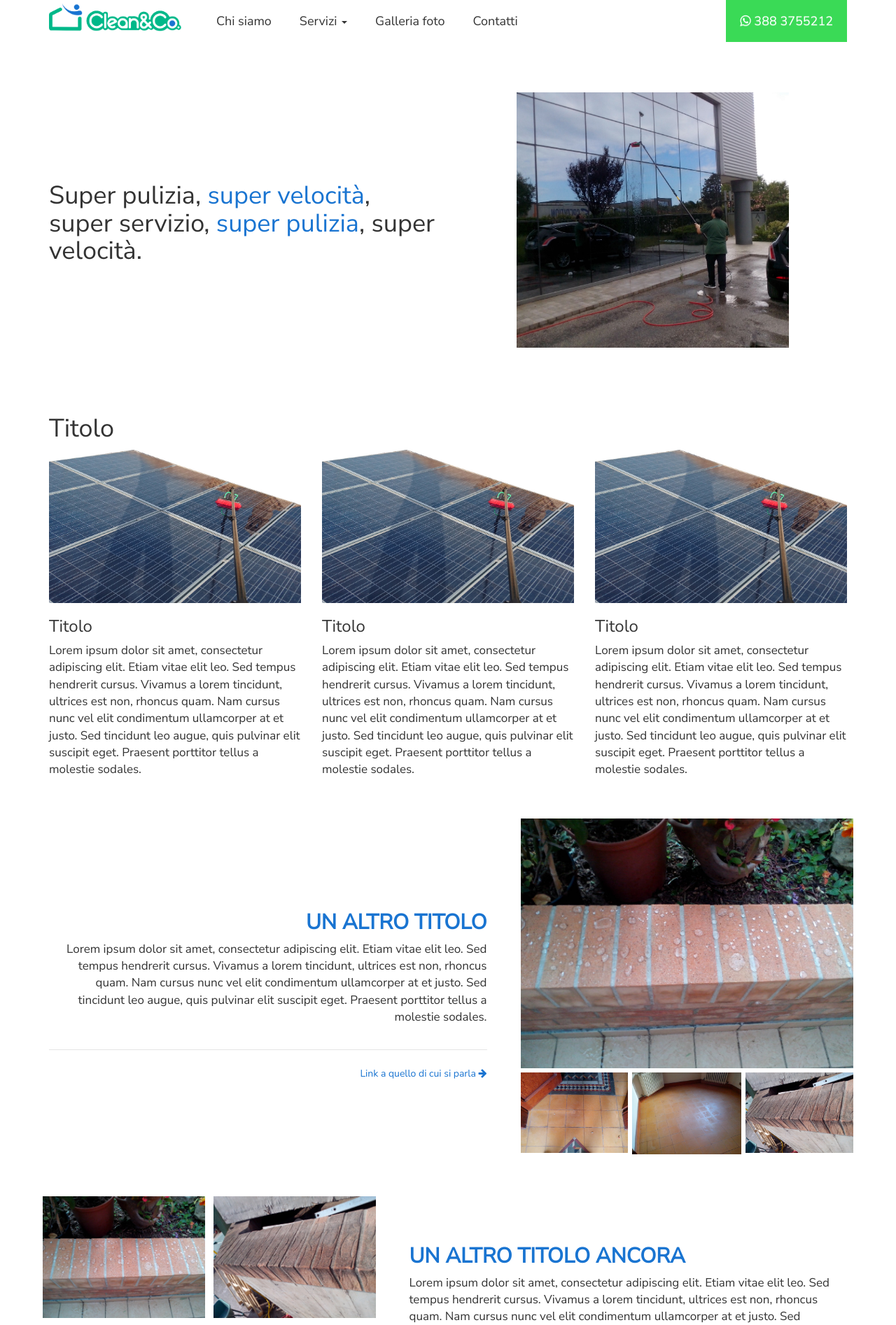
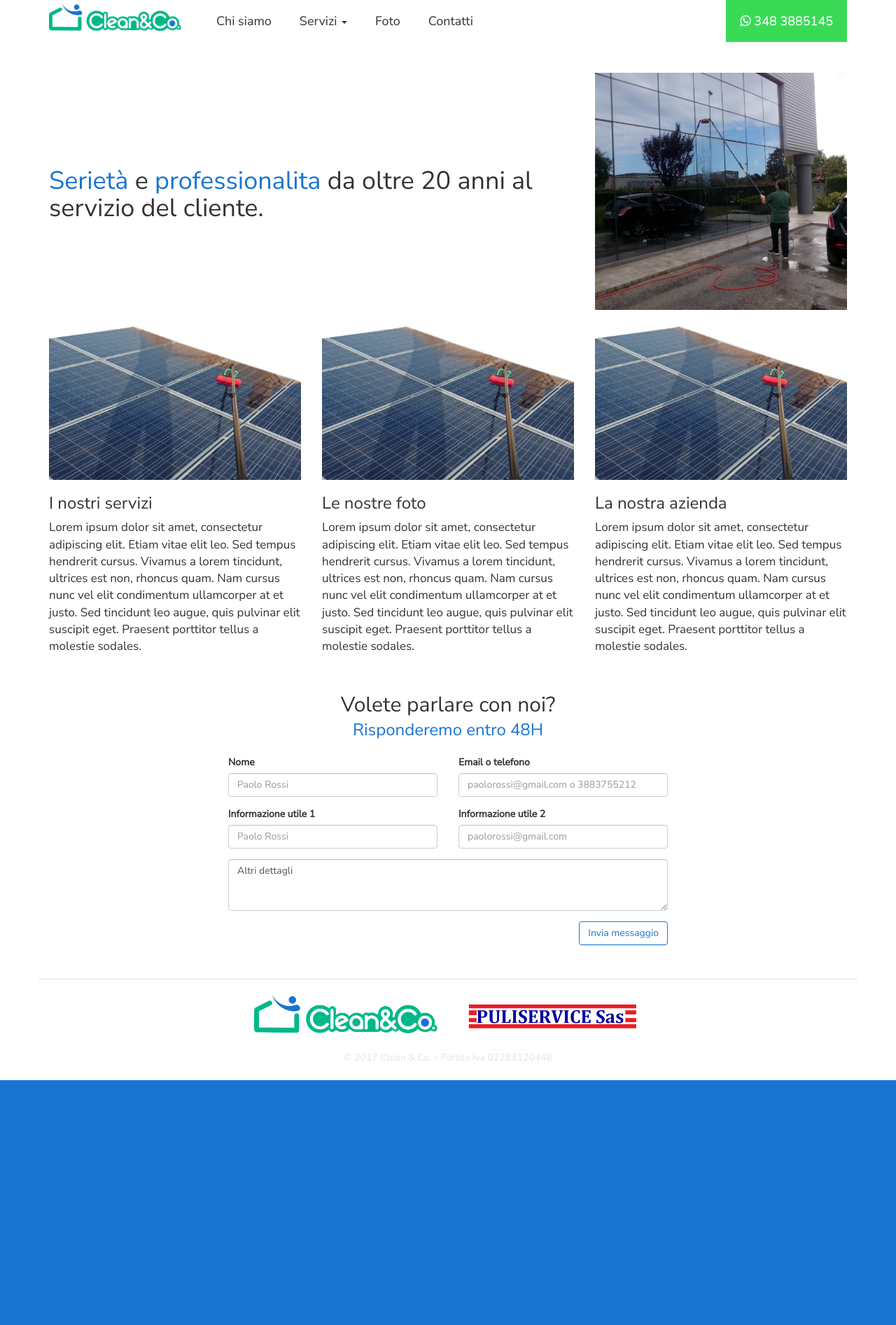
Before and after one commit to indifferentalex/puliandco, a Jekyll site: the page built from index.html, in a window 1280 px wide. Shown: the top 1894 px of the page at 70% size. Built offline with Jekyll 4.4.1, drawn with Linux system fonts in a browser that asks for light colours; nearby versions of some CDN libraries; after the commit the page ends 1544 px from its top, so only the background shows below that; some of the changed text lies outside the part shown.

Commit message:
Updates and changes

```diff
--- a/_includes/footer.html
+++ b/_includes/footer.html
@@ -39,5 +39,5 @@
 </div>
 
 <div class="row legal-info">
-	<p>© 20{{ site.time | date: '%y' }} Clean & Co. - P.Iva 01234567890 - REA: RM - 961136 - Cap. Soc. : 10.320,00</p>
+	<p>© 20{{ site.time | date: '%y' }} Clean & Co. - Partita Iva 02283120448</p>
 </div>
--- a/_includes/header.html
+++ b/_includes/header.html
@@ -14,26 +14,26 @@
     <!-- Collect the nav links, forms, and other content for toggling -->
     <div class="collapse navbar-collapse" id="bs-example-navbar-collapse-1">
       <ul class="nav navbar-nav">
-        <li><a href="#">Chi siamo</a></li>
+        <li><a href="/presentazione">Chi siamo</a></li>
         <li class="dropdown">
           <a href="servizi.html" class="dropdown-toggle" data-toggle="dropdown" role="button" aria-haspopup="true" aria-expanded="false">Servizi <span class="caret"></span></a>
           <ul class="dropdown-menu">
             <li><a class="disabled" href="#">Pulizia ufficio</a></li>
             <li><a class="disabled" href="#">Pulizia condomini</a></li>
-            <li><a href="servizi.html">Lavaggio panelli solari e fotovoltaici</a></li>
-            <li><a href="servizi.html">Lavaggio vetrate</a></li>
-            <li><a href="servizi.html">Pulizie post cantiere</a></li>
-            <li><a href="servizi.html">Lavaggio tappetti e moquettes</a></li>
-            <li><a href="servizi.html#trattamento_superifici">Trattamenti superifici</a></li>
-            <li><a href="servizi.html">Microlevigatura marmo</a></li>
+            <li><a href="/servizi">Lavaggio panelli solari e fotovoltaici</a></li>
+            <li><a href="/servizi">Lavaggio vetrate</a></li>
+            <li><a href="/servizi">Pulizie post cantiere</a></li>
+            <li><a href="/servizi">Lavaggio tappetti e moquettes</a></li>
+            <li><a href="/servizi#trattamento_superifici">Trattamenti superifici</a></li>
+            <li><a href="/servizi">Microlevigatura marmo</a></li>
             <!-- <li role="separator" class="divider"></li> -->
           </ul>
         </li>
-        <li><a href="#">Galleria foto</a></li>
+        <li><a href="/galleria">Foto</a></li>
         <li><a href="/contatti">Contatti</a></li>
       </ul>
       <ul class="nav navbar-nav navbar-right">
-        <li><a class="contact-button" href="/contatti.html"><i class="fa fa-whatsapp" aria-hidden="true"></i> 388 3755212</a></li>
+        <li><a class="contact-button" href="/contatti.html"><i class="fa fa-whatsapp" aria-hidden="true"></i> 348 3885145</a></li>
       </ul>
     </div><!-- /.navbar-collapse -->
   </div><!-- /.container-fluid -->
--- a/assets/main.css
+++ b/assets/main.css
@@ -257,7 +257,7 @@ img.medium-frame {
 
 .contact-form input[type="text"]:focus, input[type="password"]:focus, input[type="email"]:focus, input[type="url"]:focus, textarea.form-control:focus {
   border-color: #1974d1;
-  box-shadow: 0 1px 1px rgba(0, 0, 0, 0.075) inset, 0 0 8px rgba(0, 184, 137, 0.4);
+  box-shadow: 0 1px 1px rgba(0, 0, 0, 0.075) inset, 0 0 8px rgba(25, 116, 209, 0.4);
   outline: 0 none;
 }
 
--- a/index.html
+++ b/index.html
@@ -4,41 +4,41 @@ layout: default
 
 <div class="component">
 <div class="row">
-	<div class="col-md-6 col-md-push-6 vcenter">
-		<img class="small-frame" src="{{ site.baseurl }}/assets/images/foto_1.jpg"/>
+	<div class="col-md-4 col-md-push-8 vcenter">
+		<img src="{{ site.baseurl }}/assets/images/foto_1.jpg"/>
 	</div><!--
-	--><div class="col-md-6 col-md-pull-6 vcenter">
-		<h1>Super pulizia, <span class="clean-green">super velocità</span>, super servizio, <span class="clean-green">super pulizia</span>, super velocità.</h1>
+	--><div class="col-md-8 col-md-pull-4 vcenter">
+		<h1><span class="clean-green">Serietà</span> e <span class="clean-green">professionalita</span> da oltre 20 anni al servizio del cliente.</h1>
 	</div>
 </div>
 </div>
-
+<!--
 <div class="component">
 <div class="row">
 	<div class="col-md-12">
 		<h1>Titolo</h1>
 	</div>
 </div>
-
+ -->
 <div class="row">
 	<div class="col-md-4">
 		<img src="{{ site.baseurl }}/assets/images/foto_2.jpg"/>
-		<h3>Titolo</h3>
+		<h3>I nostri servizi</h3>
 		<p>Lorem ipsum dolor sit amet, consectetur adipiscing elit. Etiam vitae elit leo. Sed tempus hendrerit cursus. Vivamus a lorem tincidunt, ultrices est non, rhoncus quam. Nam cursus nunc vel elit condimentum ullamcorper at et justo. Sed tincidunt leo augue, quis pulvinar elit suscipit eget. Praesent porttitor tellus a molestie sodales.</p>
 	</div>
 	<div class="col-md-4">
 		<img src="{{ site.baseurl }}/assets/images/foto_2.jpg"/>
-		<h3>Titolo</h3>
+		<h3>Le nostre foto</h3>
 		<p>Lorem ipsum dolor sit amet, consectetur adipiscing elit. Etiam vitae elit leo. Sed tempus hendrerit cursus. Vivamus a lorem tincidunt, ultrices est non, rhoncus quam. Nam cursus nunc vel elit condimentum ullamcorper at et justo. Sed tincidunt leo augue, quis pulvinar elit suscipit eget. Praesent porttitor tellus a molestie sodales.</p>
 	</div>
 	<div class="col-md-4">
 		<img src="{{ site.baseurl }}/assets/images/foto_2.jpg"/>
-		<h3>Titolo</h3>
+		<h3>La nostra azienda</h3>
 		<p>Lorem ipsum dolor sit amet, consectetur adipiscing elit. Etiam vitae elit leo. Sed tempus hendrerit cursus. Vivamus a lorem tincidunt, ultrices est non, rhoncus quam. Nam cursus nunc vel elit condimentum ullamcorper at et justo. Sed tincidunt leo augue, quis pulvinar elit suscipit eget. Praesent porttitor tellus a molestie sodales.</p>
 	</div>
 </div>
-</div>
-
+<!-- </div> -->
+<!--
 <div class="component">
 <div class="row feature-highlight right-aligned">
 	<div class="col-md-5 col-md-push-7 vcenter">
@@ -58,15 +58,15 @@ layout: default
 				<img src="{{ site.baseurl }}/assets/images/foto_4.jpg"/>
 			</div>
 		</div>
-	</div><!--
-	--><div class="col-md-7 col-md-pull-5 vcenter">
+	</div><!~~
+	~~><div class="col-md-7 col-md-pull-5 vcenter">
 		<h2><span class="clean-green">UN ALTRO TITOLO</span></h2>
 		<p>Lorem ipsum dolor sit amet, consectetur adipiscing elit. Etiam vitae elit leo. Sed tempus hendrerit cursus. Vivamus a lorem tincidunt, ultrices est non, rhoncus quam. Nam cursus nunc vel elit condimentum ullamcorper at et justo. Sed tincidunt leo augue, quis pulvinar elit suscipit eget. Praesent porttitor tellus a molestie sodales.</p>
 		<a class="continuation-link" href="#">Link a quello di cui si parla <i class="fa fa-arrow-right" aria-hidden="true"></i></a>
 	</div>
 </div>
-</div>
-
+</div>-->
+<!--
 <div class="component">
 <div class="row feature-highlight left-aligned">
 	<div class="col-md-5 vcenter">
@@ -86,15 +86,15 @@ layout: default
 				<img src="{{ site.baseurl }}/assets/images/foto_6.jpg"/>
 			</div>
 		</div>
-	</div><!--
-	--><div class="col-md-7 vcenter">
+	</div><!~~
+	~~><div class="col-md-7 vcenter">
 		<h2><span class="clean-green">UN ALTRO TITOLO ANCORA</span></h2>
 		<p>Lorem ipsum dolor sit amet, consectetur adipiscing elit. Etiam vitae elit leo. Sed tempus hendrerit cursus. Vivamus a lorem tincidunt, ultrices est non, rhoncus quam. Nam cursus nunc vel elit condimentum ullamcorper at et justo. Sed tincidunt leo augue, quis pulvinar elit suscipit eget. Praesent porttitor tellus a molestie sodales.</p>
 		<a class="continuation-link" href="#">Link a quello di cui si parla <i class="fa fa-arrow-right" aria-hidden="true"></i></a>
 	</div>
 </div>
-</div>
-
+</div>-->
+<!--
 <script type="text/javascript">
 	jQuery(function() {
 		var beforeAfterWidth = $(".before-and-after").width();
@@ -121,14 +121,14 @@ layout: default
 				</div>
 			</div>
 		</div>
-	</div><!--
-	--><div class="col-md-7 col-md-pull-5 vcenter">
+	</div><!~~
+	~~><div class="col-md-7 col-md-pull-5 vcenter">
 		<h2><span class="clean-green">Lavaggio panelli solari e fotovoltaici</span></h2>
-		<!-- <p>Lorem ipsum dolor sit amet, consectetur adipiscing elit. Etiam vitae elit leo. Sed tempus hendrerit cursus. Vivamus a lorem tincidunt, ultrices est non, rhoncus quam. Nam cursus nunc vel elit condimentum ullamcorper at et justo. Sed tincidunt leo augue, quis pulvinar elit suscipit eget. Praesent porttitor tellus a molestie sodales.</p> -->
-		<!-- <a class="continuation-link" href="#">Link a quello di cui si parla <i class="fa fa-arrow-right" aria-hidden="true"></i></a> -->
+		<!~~ <p>Lorem ipsum dolor sit amet, consectetur adipiscing elit. Etiam vitae elit leo. Sed tempus hendrerit cursus. Vivamus a lorem tincidunt, ultrices est non, rhoncus quam. Nam cursus nunc vel elit condimentum ullamcorper at et justo. Sed tincidunt leo augue, quis pulvinar elit suscipit eget. Praesent porttitor tellus a molestie sodales.</p> ~~>
+		<!~~ <a class="continuation-link" href="#">Link a quello di cui si parla <i class="fa fa-arrow-right" aria-hidden="true"></i></a> ~~>
 	</div>
 </div>
-</div>
+</div>-->
 
 <!-- <div class="component">
 <div class="row">
@@ -202,37 +202,3 @@ layout: default
 	</form>
 </div>
 </div>
-
-<div class="component">
-<div class="gallery">
-	<div class="row">
-		<div class="col-md-12">
-			<h1>Galleria foto</h1>
-		</div>
-	</div>
-	<div class="row">
-		<div class="col-md-6">
-			<img src="{{ site.baseurl }}/assets/images/foto_3.jpg"/>
-		</div>
-		<div class="col-md-6">
-			<img src="{{ site.baseurl }}/assets/images/foto_4.jpg"/>
-		</div>
-	</div>
-	<div class="row">
-		<div class="col-md-6">
-			<img src="{{ site.baseurl }}/assets/images/foto_5.jpg"/>
-		</div>
-		<div class="col-md-6">
-			<img src="{{ site.baseurl }}/assets/images/foto_6.jpg"/>
-		</div>
-	</div>
-	<div class="row">
-		<div class="col-md-6">
-			<img src="{{ site.baseurl }}/assets/images/foto_7.jpg"/>
-		</div>
-		<div class="col-md-6">
-			<img src="{{ site.baseurl }}/assets/images/foto_3.jpg"/>
-		</div>
-	</div>
-</div>
-</div>
```
Also changed, not shown: contatti.html (+9 -9 lines), galleria.html (added, +37 -0 lines), presentazione.html (added, +15 -0 lines).
